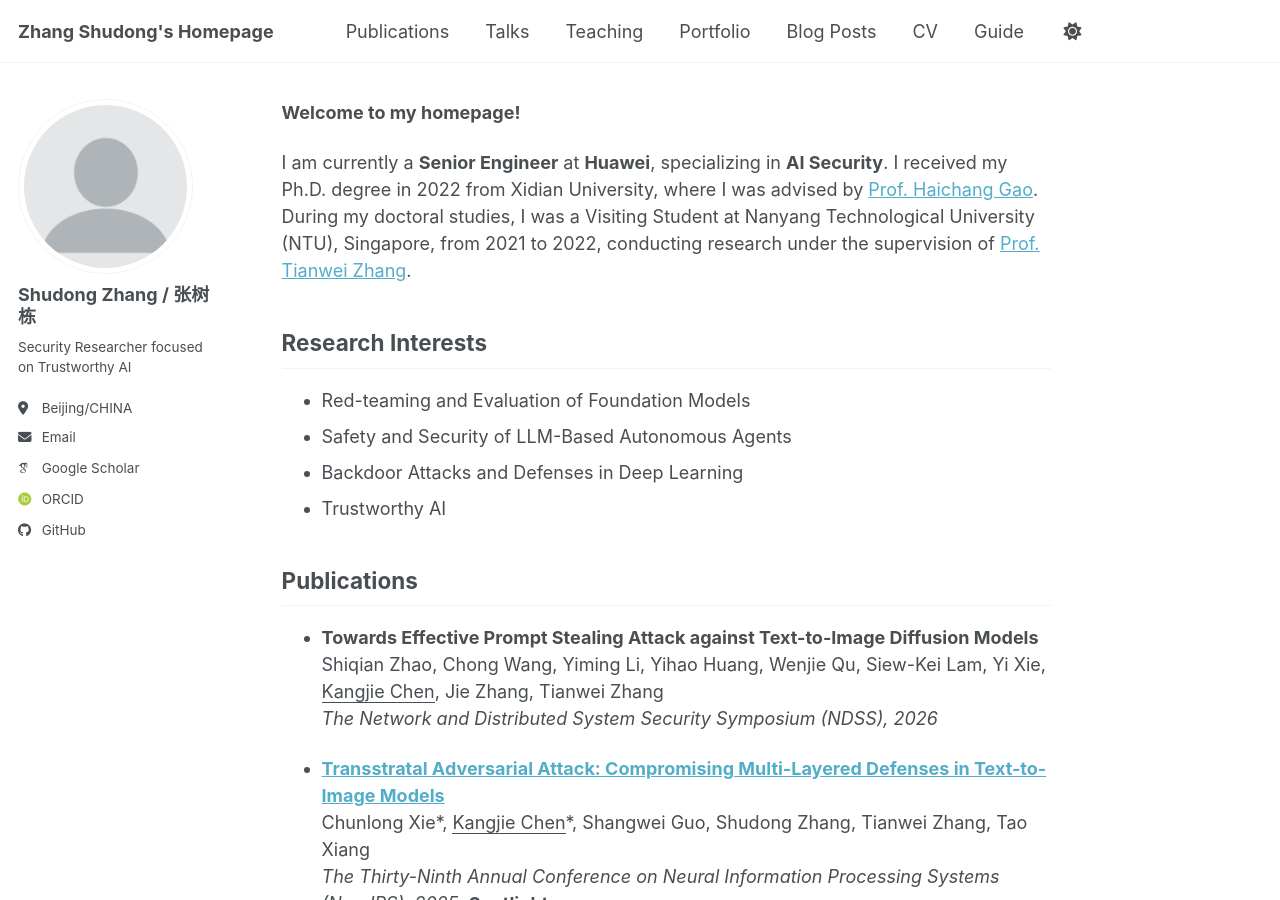
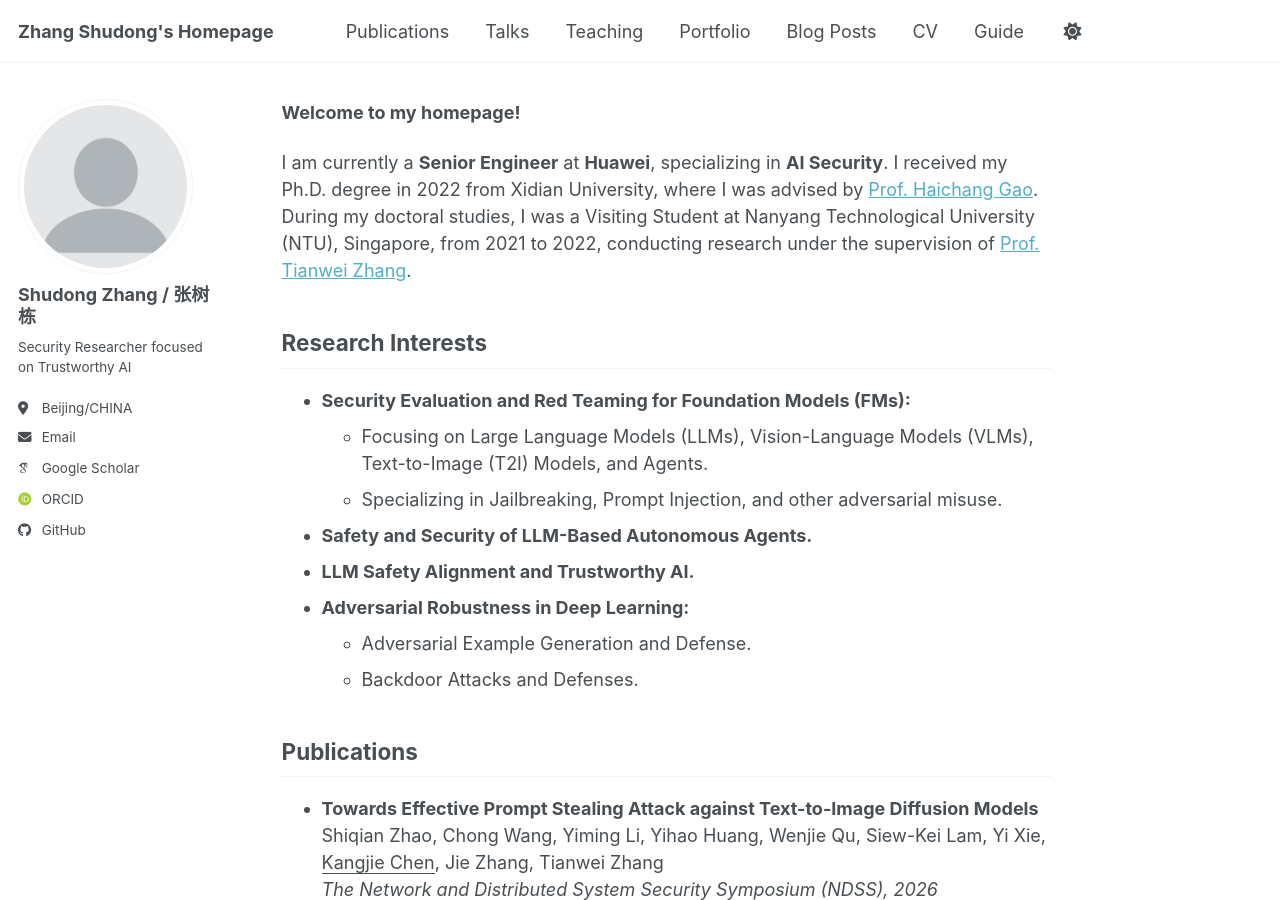
Before and after one commit to shudong-zhang/shudong-zhang.github.io, a Jekyll site: the page built from _pages/about.md, in a window 1280 px wide and 900 px high. Built offline with Jekyll 4.4.1, drawn with Linux system fonts in a browser that asks for light colours; some web fonts are replaced; a script bundle is joined from its source files by our own code; library files that are not in the unit come from our copies.

Commit message:
Update about.md

```diff
--- a/_pages/about.md
+++ b/_pages/about.md
@@ -14,10 +14,15 @@ redirect_from:
 I am currently a **Senior Engineer** at **Huawei**, specializing in **AI Security**. I received my Ph.D. degree in 2022 from Xidian University, where I was advised by [Prof. Haichang Gao](https://web.xidian.edu.cn/hchgao/). During my doctoral studies, I was a Visiting Student at Nanyang Technological University (NTU), Singapore, from 2021 to 2022, conducting research under the supervision of [Prof. Tianwei Zhang](https://personal.ntu.edu.sg/tianwei.zhang/index.html).
 
 ## Research Interests
-- Red-teaming and Evaluation of Foundation Models
-- Safety and Security of LLM-Based Autonomous Agents
-- Backdoor Attacks and Defenses in Deep Learning
-- Trustworthy AI
+
+* **Security Evaluation and Red Teaming for Foundation Models (FMs):**
+    * Focusing on Large Language Models (LLMs), Vision-Language Models (VLMs), Text-to-Image (T2I) Models, and Agents.
+    * Specializing in Jailbreaking, Prompt Injection, and other adversarial misuse.
+* **Safety and Security of LLM-Based Autonomous Agents.**
+* **LLM Safety Alignment and Trustworthy AI.**
+* **Adversarial Robustness in Deep Learning:**
+    * Adversarial Example Generation and Defense.
+    * Backdoor Attacks and Defenses.
 <br/>
 
 ## Publications
```
